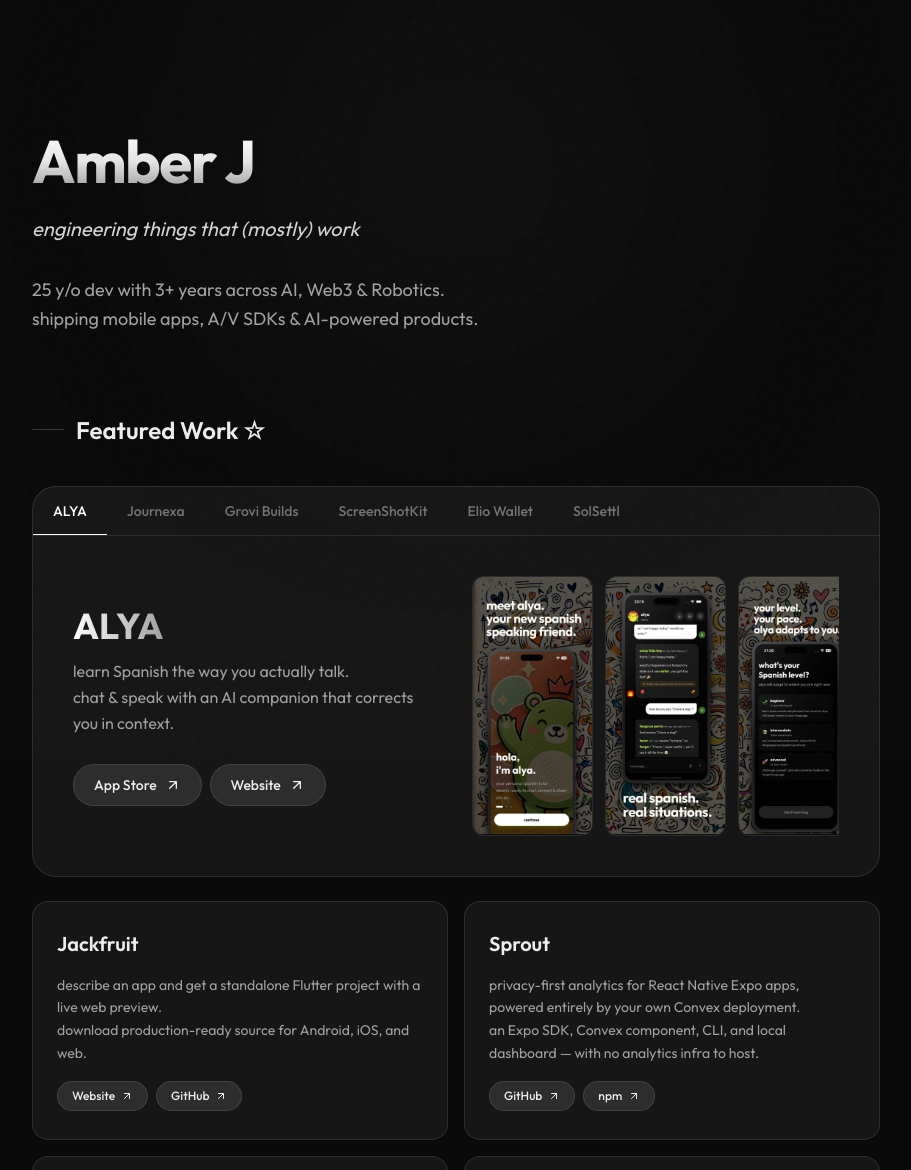
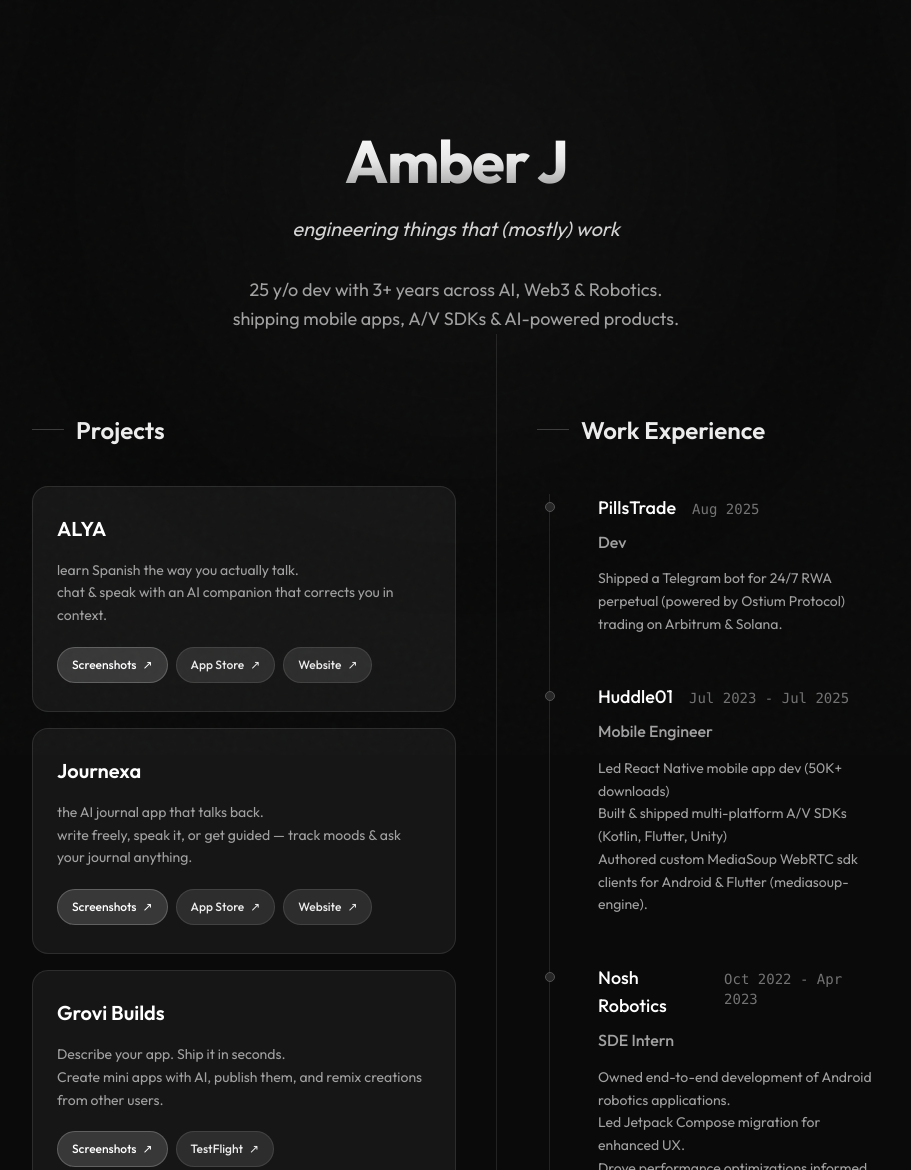
Before and after one commit to ambjn/portfolio-ambjn, an Astro site: page / in a window 1280 px wide. Shown: the part 45-1215 px from the top of the page, without its empty margins (184-1095 px from the left). Built offline with nearby package versions, Linux system fonts and the light colour scheme; Astro itself is replaced by a stand-in of ours.

Commit message:
refactor: remove React integration and reimplement projects component using Astro native syntax

```diff
--- a/astro.config.ts
+++ b/astro.config.ts
@@ -1,9 +1,7 @@
 import { defineConfig } from "astro/config";
-import react from "@astrojs/react";
 import tailwindcss from "@tailwindcss/vite";
 
 export default defineConfig({
-  integrations: [react()],
   vite: {
     // Bun may install Astro's Vite copy separately even at the same version.
     plugins: [tailwindcss() as never],
--- a/eslint.config.js
+++ b/eslint.config.js
@@ -1,6 +1,5 @@
 import js from '@eslint/js'
 import globals from 'globals'
-import reactHooks from 'eslint-plugin-react-hooks'
 import tseslint from 'typescript-eslint'
 import { defineConfig, globalIgnores } from 'eslint/config'
 
@@ -11,7 +10,6 @@ export default defineConfig([
     extends: [
       js.configs.recommended,
       tseslint.configs.recommended,
-      reactHooks.configs.flat.recommended,
     ],
     languageOptions: {
       ecmaVersion: 2020,
--- a/package.json
+++ b/package.json
@@ -10,19 +10,14 @@
     "preview": "astro preview"
   },
   "dependencies": {
-    "@astrojs/react": "^4.4.2",
     "@tailwindcss/vite": "^4.1.18",
     "astro": "^5.16.6",
-    "react": "^19.2.0",
-    "react-dom": "^19.2.0",
     "tailwindcss": "^4.1.18"
   },
   "devDependencies": {
     "@astrojs/check": "^0.9.6",
     "@eslint/js": "^9.39.1",
-    "@types/react": "^19.2.5",
     "eslint": "^9.39.1",
-    "eslint-plugin-react-hooks": "^7.0.1",
     "globals": "^16.5.0",
     "typescript": "~5.9.3",
     "typescript-eslint": "^8.46.4",
--- a/src/components/Bio.astro
+++ b/src/components/Bio.astro
@@ -3,7 +3,7 @@ import { personalInfo } from "../data/content";
 ---
 
 <section id="about" class="relative pt-8 sm:pt-32">
-  <div class="relative z-10">
+  <div class="relative z-10 flex flex-col items-center text-center">
     <h1 class="mb-4 bg-linear-to-b from-white via-white/90 to-white/60 bg-clip-text text-4xl font-bold tracking-tight text-transparent sm:mb-6 sm:text-5xl md:text-6xl">{personalInfo.name}</h1>
     {personalInfo.tagline && <p class="mb-6 text-lg italic text-neutral-300 sm:mb-8 sm:text-xl">{personalInfo.tagline}</p>}
     <p class="max-w-2xl whitespace-pre-line text-base leading-relaxed text-neutral-400 sm:text-lg">{personalInfo.bio}</p>
--- /dev/null
+++ b/src/components/Projects.astro
@@ -0,0 +1,108 @@
+---
+import { projects, type ProjectLinks } from "../data/content";
+
+const linkLabels: Record<keyof ProjectLinks, string> = {
+  github: "GitHub",
+  appStore: "App Store",
+  testflight: "TestFlight",
+  website: "Website",
+  npm: "npm",
+};
+
+const getLinks = (links?: ProjectLinks) =>
+  links
+    ? (Object.entries(links) as [keyof ProjectLinks, string | undefined][]).filter(
+        (entry): entry is [keyof ProjectLinks, string] => Boolean(entry[1]),
+      )
+    : [];
+---
+
+<section id="projects" class="pt-16 pb-8 sm:pt-20 sm:pb-10">
+  <h2 class="mb-8 flex items-center gap-3 text-xl font-semibold sm:mb-10 sm:text-2xl">
+    <span aria-hidden="true" class="h-px w-8 bg-white/20"></span> Projects
+  </h2>
+  <div class="grid grid-cols-1 gap-4">
+    {projects.map((project) => (
+      <article class="group flex flex-col rounded-2xl border border-white/10 bg-white/5 px-5 py-6 transition-colors hover:border-white/20 hover:bg-white/[0.07] sm:px-6 sm:py-7">
+        <h3 class="text-xl font-semibold text-white">{project.title}</h3>
+        <p class="mt-4 flex-1 whitespace-pre-line text-sm leading-relaxed text-neutral-400">{project.description}</p>
+        {(getLinks(project.links).length > 0 || project.images?.length) && (
+          <div class="mt-5 flex flex-wrap gap-2">
+            {project.images?.length && (
+              <button
+                type="button"
+                data-screenshots={JSON.stringify(project.images)}
+                data-project-title={project.title}
+                class="inline-flex min-h-9 items-center gap-1.5 rounded-full border border-white/20 bg-white/15 px-3.5 py-1.5 text-xs font-medium text-white transition-colors hover:bg-white/25 focus-visible:outline-2 focus-visible:outline-offset-2 focus-visible:outline-white"
+              >
+                Screenshots <span aria-hidden="true">↗</span>
+              </button>
+            )}
+            {getLinks(project.links).map(([key, href]) => (
+              <a
+                href={href}
+                target="_blank"
+                rel="noopener noreferrer"
+                class="inline-flex min-h-9 items-center gap-1.5 rounded-full border border-white/10 bg-white/10 px-3.5 py-1.5 text-xs font-medium text-white transition-colors hover:border-white/20 hover:bg-white/20 focus-visible:outline-2 focus-visible:outline-offset-2 focus-visible:outline-white"
+              >
+                {linkLabels[key]}
+                <span aria-hidden="true">↗</span>
+              </a>
+            ))}
+          </div>
+        )}
+      </article>
+    ))}
+  </div>
+</section>
+
+<dialog
+  id="screenshot-dialog"
+  aria-labelledby="screenshot-dialog-title"
+  class="m-auto max-h-[92dvh] w-[min(92vw,64rem)] rounded-2xl border border-white/15 bg-[#111] p-0 text-white shadow-2xl backdrop:bg-black/85 backdrop:backdrop-blur-sm"
+>
+  <div class="flex items-center justify-between gap-4 border-b border-white/10 px-4 py-3 sm:px-5">
+    <h2 id="screenshot-dialog-title" class="truncate text-base font-semibold sm:text-lg"></h2>
+    <button
+      type="button"
+      data-close-dialog
+      class="grid size-11 shrink-0 place-items-center rounded-full border border-white/10 text-xl text-neutral-300 transition-colors hover:bg-white/10 hover:text-white focus-visible:outline-2 focus-visible:outline-offset-2 focus-visible:outline-white"
+      aria-label="Close screenshots"
+    >
+      ×
+    </button>
+  </div>
+  <div data-dialog-images class="flex max-h-[calc(92dvh-4.25rem)] snap-x snap-mandatory items-center gap-4 overflow-x-auto p-4 sm:p-6"></div>
+</dialog>
+
+<script>
+  const dialog = document.querySelector<HTMLDialogElement>("#screenshot-dialog");
+  const dialogTitle = document.querySelector<HTMLElement>("#screenshot-dialog-title");
+  const imageContainer = document.querySelector<HTMLElement>("[data-dialog-images]");
+
+  document.querySelectorAll<HTMLButtonElement>("[data-screenshots]").forEach((button) => {
+    button.addEventListener("click", () => {
+      if (!dialog || !dialogTitle || !imageContainer) return;
+
+      const images = JSON.parse(button.dataset.screenshots ?? "[]") as string[];
+      const projectTitle = button.dataset.projectTitle ?? "Project";
+      dialogTitle.textContent = `${projectTitle} screenshots`;
+      imageContainer.replaceChildren(
+        ...images.map((src, index) => {
+          const image = document.createElement("img");
+          image.src = src;
+          image.alt = `${projectTitle} screenshot ${index + 1}`;
+          image.loading = index === 0 ? "eager" : "lazy";
+          image.className = "max-h-[calc(92dvh-7rem)] max-w-[85vw] shrink-0 snap-center rounded-xl border border-white/10 object-contain sm:max-w-full";
+          return image;
+        }),
+      );
+      dialog.showModal();
+    });
+  });
+
+  document.querySelector<HTMLButtonElement>("[data-close-dialog]")?.addEventListener("click", () => dialog?.close());
+  dialog?.addEventListener("click", (event) => {
+    if (event.target === dialog) dialog.close();
+  });
+</script>
--- a/src/components/Projects.tsx
+++ /dev/null
@@ -1,200 +0,0 @@
-import { useEffect, useId, useRef, useState } from "react";
-import { projects, type Project, type ProjectLinks } from "../data/content";
-
-const ArrowUpRight = ({ className }: { className?: string }) => (
-  <svg className={className} viewBox="0 0 24 24" fill="none" stroke="currentColor" strokeWidth="2" strokeLinecap="round" strokeLinejoin="round">
-    <path d="M7 17 17 7M7 7h10v10" />
-  </svg>
-);
-
-const LINK_LABELS: Record<keyof ProjectLinks, string> = {
-  github: "GitHub",
-  appStore: "App Store",
-  testflight: "TestFlight",
-  website: "Website",
-  npm: "npm",
-};
-
-const ProjectLinks = ({ links, size = "md" }: { links?: ProjectLinks; size?: "sm" | "md" }) => {
-  if (!links) return null;
-  const entries = (Object.entries(links) as [keyof ProjectLinks, string | undefined][]).filter(
-    (entry): entry is [keyof ProjectLinks, string] => Boolean(entry[1]),
-  );
-  if (!entries.length) return null;
-
-  const base = size === "sm"
-    ? "inline-flex items-center gap-1.5 px-3.5 py-1.5 rounded-full text-xs font-medium border transition-colors"
-    : "inline-flex items-center gap-2 px-5 py-2.5 rounded-full text-sm font-medium border transition-colors";
-
-  return (
-    <div className="flex flex-wrap gap-2">
-      {entries.map(([key, href]) => (
-        <a
-          key={key}
-          href={href}
-          target="_blank"
-          rel="noopener noreferrer"
-          className={`${base} bg-white/10 hover:bg-white/20 text-white border-white/10 hover:border-white/20`}
-        >
-          {LINK_LABELS[key]} <ArrowUpRight className={size === "sm" ? "size-3" : "size-4"} />
-        </a>
-      ))}
-    </div>
-  );
-};
-
-const featuredProjects = projects.filter((project) => project.featured);
-const regularProjects = projects.filter((project) => !project.featured);
-
-const FeaturedShowcase = () => {
-  const [activeIndex, setActiveIndex] = useState(0);
-  const [selectedImage, setSelectedImage] = useState<string | null>(null);
-  const tabListId = useId();
-  const closeButtonRef = useRef<HTMLButtonElement>(null);
-  const active = featuredProjects[activeIndex];
-
-  useEffect(() => {
-    if (!selectedImage) return;
-    const previousOverflow = document.body.style.overflow;
-    document.body.style.overflow = "hidden";
-    closeButtonRef.current?.focus();
-    const closeOnEscape = (event: KeyboardEvent) => {
-      if (event.key === "Escape") setSelectedImage(null);
-    };
-    window.addEventListener("keydown", closeOnEscape);
-    return () => {
-      document.body.style.overflow = previousOverflow;
-      window.removeEventListener("keydown", closeOnEscape);
-    };
-  }, [selectedImage]);
-
-  const selectAdjacentTab = (direction: -1 | 1) => {
-    setActiveIndex((current) => (current + direction + featuredProjects.length) % featuredProjects.length);
-  };
-
-  return (
-    <>
-      <div className="overflow-hidden rounded-3xl border border-white/10 bg-white/5">
-        <div id={tabListId} role="tablist" aria-label="Featured projects" className="flex snap-x snap-mandatory overflow-x-auto border-b border-white/10 [scrollbar-width:none] [&::-webkit-scrollbar]:hidden">
-          {featuredProjects.map((p, i) => (
-            <button
-              key={p.title}
-              onClick={() => setActiveIndex(i)}
-              onKeyDown={(event) => {
-                if (event.key === "ArrowRight") selectAdjacentTab(1);
-                if (event.key === "ArrowLeft") selectAdjacentTab(-1);
-              }}
-              role="tab"
-              aria-selected={i === activeIndex}
-              aria-controls={`${tabListId}-panel`}
-              tabIndex={i === activeIndex ? 0 : -1}
-              className={`relative min-h-12 snap-start px-4 py-3.5 text-sm font-medium whitespace-nowrap transition-colors duration-200 sm:px-5 ${
-                i === activeIndex ? "text-white" : "text-neutral-500 hover:text-neutral-300"
-              }`}
-            >
-              {p.title}
-              {i === activeIndex && <span className="absolute right-0 bottom-0 left-0 h-px bg-white" />}
-            </button>
-          ))}
-        </div>
-
-          <div
-            id={`${tabListId}-panel`}
-            role="tabpanel"
-            className="grid grid-cols-1 items-center gap-6 p-5 sm:p-7 md:grid-cols-2 md:gap-8 md:p-10"
-          >
-            <div className="flex flex-col justify-center items-start">
-              <h3 className="mb-3 bg-linear-to-r from-white to-white/60 bg-clip-text text-2xl font-bold text-transparent sm:text-3xl md:text-4xl">
-                {active.title}
-              </h3>
-              <p className="text-base text-neutral-400 leading-relaxed whitespace-pre-line mb-7">
-                {active.description}
-              </p>
-              <ProjectLinks links={active.links} />
-            </div>
-
-            <div className="relative flex h-55 w-full snap-x snap-mandatory items-center gap-3 overflow-x-auto [scrollbar-width:none] sm:h-65 [&::-webkit-scrollbar]:hidden">
-              {(active.images ?? []).map((img, idx) => (
-                <button
-                  type="button"
-                  key={img}
-                  className="h-full max-w-[85vw] shrink-0 snap-center cursor-zoom-in rounded-xl focus-visible:outline-2 focus-visible:outline-offset-2 focus-visible:outline-white sm:max-w-none"
-                  onClick={() => setSelectedImage(img)}
-                  aria-label={`Open ${active.title} screenshot ${idx + 1}`}
-                >
-                  <img
-                    src={img}
-                    alt={`${active.title} screenshot ${idx + 1}`}
-                    className="h-full max-w-full rounded-xl border border-white/10 bg-black/20 object-contain"
-                  />
-                </button>
-              ))}
-            </div>
-          </div>
-      </div>
-
-      {selectedImage && (
-          <div
-            onMouseDown={(event) => {
-              if (event.target === event.currentTarget) setSelectedImage(null);
-            }}
-            role="dialog"
-            aria-modal="true"
-            aria-label="Project screenshot preview"
-            className="fixed inset-0 z-50 flex cursor-zoom-out items-center justify-center bg-black/90 p-3 backdrop-blur-sm sm:p-4 md:p-10"
-          >
-            <button
-              ref={closeButtonRef}
-              type="button"
-              onClick={() => setSelectedImage(null)}
-              className="absolute top-3 right-3 z-10 min-h-11 rounded-full border border-white/20 bg-black/60 px-4 py-2 text-sm text-white hover:bg-white/10 focus-visible:outline-2 focus-visible:outline-offset-2 focus-visible:outline-white sm:top-4 sm:right-4"
-            >
-              Close <span aria-hidden="true">×</span>
-            </button>
-            <img
-              src={selectedImage}
-              alt={`${active.title} project screenshot`}
-              className="max-w-full max-h-full object-contain rounded-lg shadow-2xl cursor-default"
-            />
-          </div>
-      )}
-    </>
-  );
-};
-
-const RegularProject = ({ project }: { project: Project }) => (
-  <article
-    className="flex flex-col gap-4 rounded-2xl border border-white/10 bg-white/5 px-5 py-6 sm:px-6 sm:py-7"
-  >
-    <h3 className="text-xl font-semibold">{project.title}</h3>
-    <p className="text-neutral-400 leading-relaxed text-sm whitespace-pre-line">
-      {project.description}
-    </p>
-    <ProjectLinks links={project.links} size="sm" />
-  </article>
-);
-
-export default function Projects() {
-  return (
-    <section id="projects" className="pt-16 pb-8 sm:pt-20 sm:pb-10">
-      <h2
-        className="mb-8 flex items-center gap-3 text-xl font-semibold sm:mb-10 sm:text-2xl"
-      >
-        <span className="h-px w-8 bg-white/20" />
-        Featured Work ☆
-      </h2>
-
-      <div className="flex flex-col gap-6">
-        <FeaturedShowcase />
-
-        {regularProjects.length > 0 && (
-          <div className="grid gap-4 grid-cols-1 md:grid-cols-2">
-            {regularProjects.map((project) => (
-              <RegularProject key={project.title} project={project} />
-            ))}
-          </div>
-        )}
-      </div>
-    </section>
-  );
-}
--- a/src/components/Work.astro
+++ b/src/components/Work.astro
@@ -2,7 +2,7 @@
 import { workExperience } from "../data/content";
 ---
 
-<section id="work" class="py-12 sm:py-14">
+<section id="work" class="py-8 sm:py-10 md:pt-20">
   <h2 class="mb-8 flex items-center gap-3 text-xl font-semibold sm:mb-12 sm:text-2xl">
     <span aria-hidden="true" class="h-px w-8 bg-white/20"></span> Work Experience
   </h2>
--- a/src/data/content.ts
+++ b/src/data/content.ts
@@ -10,7 +10,6 @@ export type Project = {
   title: string;
   description: string;
   links?: ProjectLinks;
-  featured?: boolean;
   images?: string[];
 };
 
@@ -29,7 +28,6 @@ export const projects: Project[] = [
       appStore: "https://apps.apple.com/in/app/alya-learn-spanish-with-ai/id6758835552",
       website: "https://www.alyacompanion.xyz/",
     },
-    featured: true,
     images: [
       "/projects/alya/1.png",
       "/projects/alya/2.png",
@@ -47,7 +45,6 @@ export const projects: Project[] = [
       appStore: "https://apps.apple.com/us/app/journexa-ai-journal-voice/id6762561616",
       website: "https://www.journexa.xyz/",
     },
-    featured: true,
     images: [
       "/projects/journexa/1.png",
       "/projects/journexa/2.png",
@@ -62,7 +59,6 @@ export const projects: Project[] = [
     links: {
       testflight: "https://testflight.apple.com/join/d7ZHMurt",
     },
-    featured: true,
     images: [
       "/projects/grovi/1.PNG",
       "/projects/grovi/2.PNG",
@@ -76,6 +72,7 @@ export const projects: Project[] = [
       website: "https://jackfruit.diy/",
       github: "https://github.com/ambjn/novi",
     },
+    images: ["/projects/jackfruit/1.webp"],
   },
   {
     title: "Sprout",
@@ -91,10 +88,7 @@ export const projects: Project[] = [
     links: {
       website: "https://www.screenshotkit.xyz/",
     },
-    featured: true,
-    images: [
-      "/projects/screenshotkit/1.png",
-    ],
+    images: ["/projects/screenshotkit/1.png"],
   },
   {
     title: "Elio Wallet",
@@ -103,7 +97,6 @@ export const projects: Project[] = [
       github: "https://github.com/ambjn/elio-wallet",
       website: "https://eliowallet.vercel.app/",
     },
-    featured: true,
     images: [
       "/projects/elio-wallet/1.PNG",
       "/projects/elio-wallet/2.PNG",
@@ -113,7 +106,6 @@ export const projects: Project[] = [
   {
     title: "SolSettl",
     description: "split bills. settle instantly.\npowered by solana & stablecoins\nyour crypto-native onchain expense splitting",
-    featured: true,
     images: [
       "/projects/solsettl/1.jpg",
       "/projects/solsettl/2.jpg",
--- a/src/pages/index.astro
+++ b/src/pages/index.astro
@@ -1,7 +1,7 @@
 ---
 import Layout from "../layouts/Layout.astro";
 import Bio from "../components/Bio.astro";
-import Projects from "../components/Projects";
+import Projects from "../components/Projects.astro";
 import Work from "../components/Work.astro";
 import Footer from "../components/Footer.astro";
 import { personalInfo } from "../data/content";
@@ -13,8 +13,12 @@ const description = `${personalInfo.name} — developer building AI, mobile, Web
   <div class="mx-auto max-w-4xl px-4 py-6 sm:px-6 sm:py-12">
     <main>
       <Bio />
-      <Projects client:visible />
-      <Work />
+      <div class="grid items-start gap-12 md:grid-cols-2 md:gap-0">
+        <Projects />
+        <div class="md:ml-10 md:border-l md:border-white/10 md:pl-10">
+          <Work />
+        </div>
+      </div>
     </main>
     <Footer />
   </div>
--- a/tsconfig.json
+++ b/tsconfig.json
@@ -3,8 +3,6 @@
     "target": "ES2022",
     "module": "ESNext",
     "moduleResolution": "Bundler",
-    "jsx": "react-jsx",
-    "jsxImportSource": "react",
     "allowImportingTsExtensions": true,
     "noEmit": true,
     "isolatedModules": true,
@@ -16,8 +14,7 @@
     ".astro/types.d.ts",
     "astro.config.ts",
     "src/**/*.astro",
-    "src/**/*.ts",
-    "src/**/*.tsx"
+    "src/**/*.ts"
   ],
   "exclude": ["dist", "node_modules"]
 }
```
Also changed, not shown: public/projects/jackfruit/1.webp (added), 1 other file.
